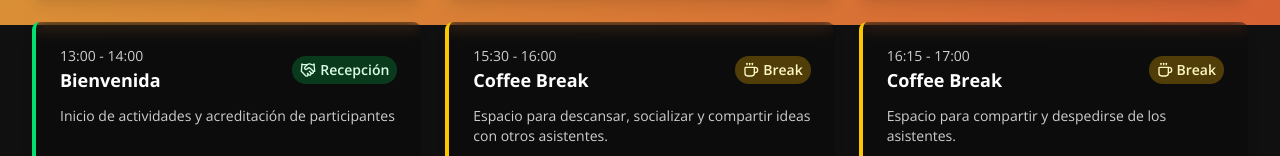
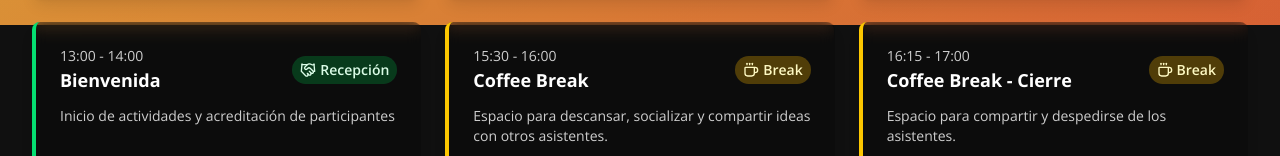
Before and after one commit to python-chile/pydaydotcl, a Next.js app: page /talks in a window 1280 px wide. Shown: the part 775-931 px from the top of the page. Built offline with nearby package versions, Linux system fonts and the light colour scheme.

Commit message:
docs(talks): fix typos and add closing note for final coffee break

```diff
--- a/src/data/talks.js
+++ b/src/data/talks.js
@@ -402,7 +402,7 @@ const allTalks = [
     },
     category: "tecnica",
     level: "intermedio",
-    tags: ["Python", "IA", "Automatización", "Open Source", "MCP", "n8n"]
+    tags: ["Python", "IA", "Automatización", "Open Source", "MCP", "N8N"]
   },
   {
     id: 23,
@@ -466,7 +466,7 @@ const allTalks = [
     id: 27,
     city: "valparaiso",
     type: "break",
-    title: "Coffee Break",
+    title: "Coffee Break - Cierre",
     description: "Espacio para compartir y despedirse de los asistentes.",
     time: "16:15 - 17:00",
     room: "Hall principal",
```
